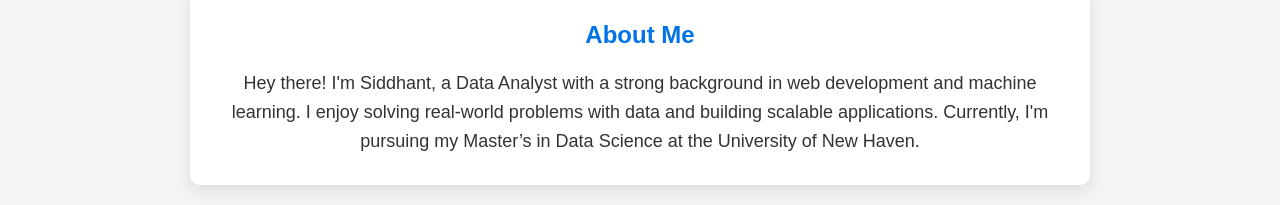
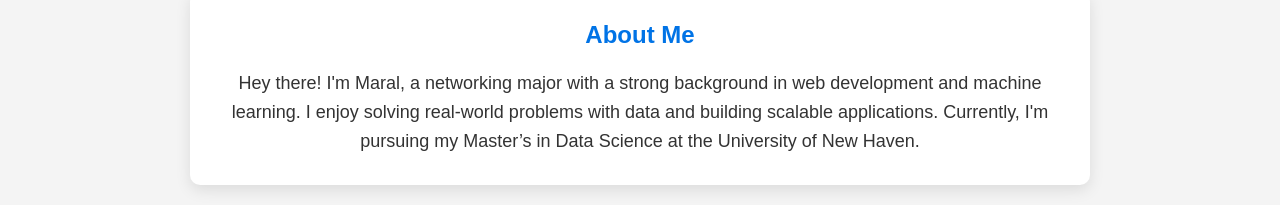
Before and after one commit to Siddhantwork22/Maral, a plain HTML site: page index.html in a window 1280 px wide. Shown: the part 233-438 px from the top of the page. Drawn offline with Linux system fonts and the light colour scheme.

Commit message:
Add files via upload

```diff
--- a/index.html
+++ b/index.html
@@ -138,7 +138,7 @@
     <section id="about">
         <div class="container about">
             <h2>About Me</h2>
-            <p>Hey there! I'm Siddhant, a Data Analyst with a strong background in web development and machine learning. I enjoy solving real-world problems with data and building scalable applications. Currently, I'm pursuing my Master’s in Data Science at the University of New Haven.</p>
+            <p>Hey there! I'm Maral, a networking major with a strong background in web development and machine learning. I enjoy solving real-world problems with data and building scalable applications. Currently, I'm pursuing my Master’s in Data Science at the University of New Haven.</p>
         </div>
     </section>
 
```
